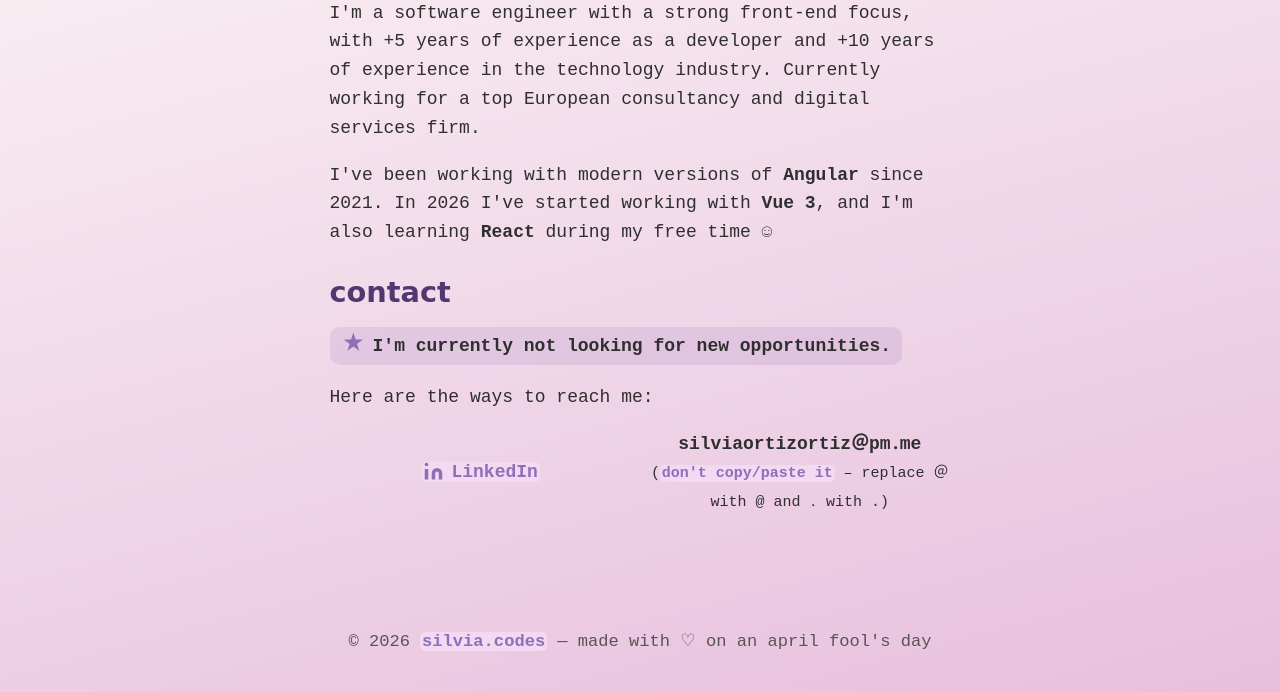
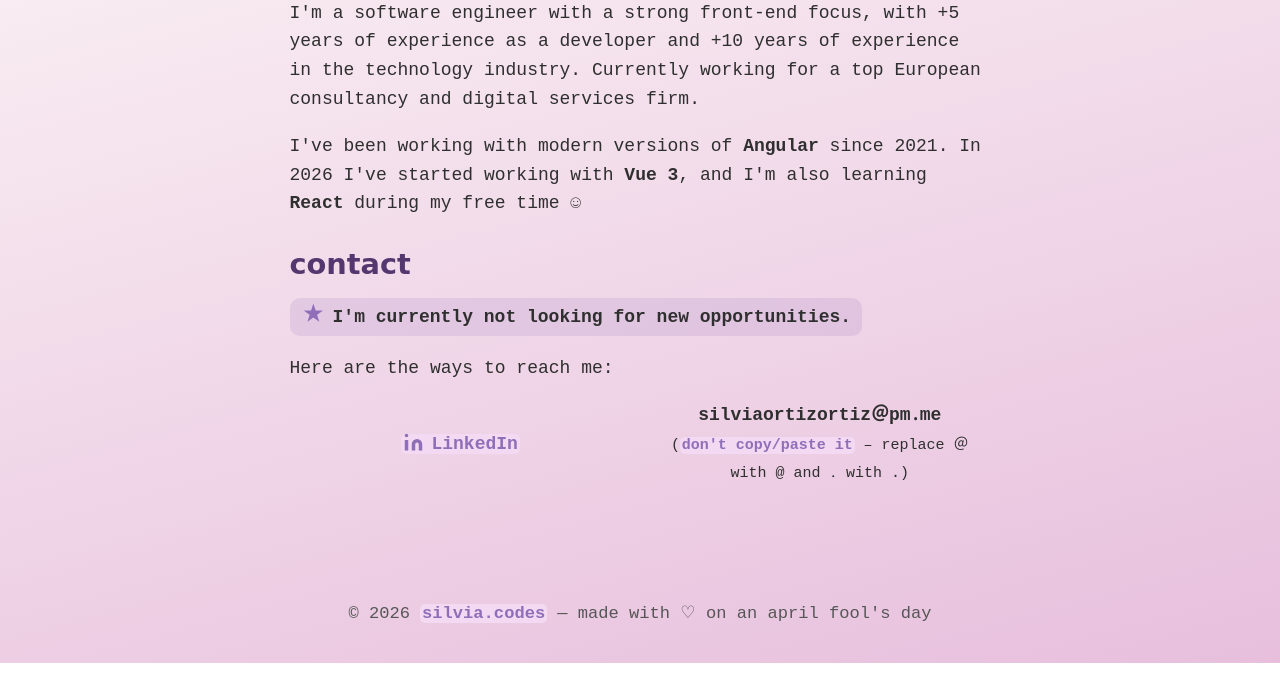
Before and after one commit to Shirubia/silvia.codes, a website: page index.html in a window 1280 px wide. Shown: the part 277-969 px from the top of the page. After the commit the page ends 940 px from the top, so only its background shows below. Drawn offline with Linux system fonts and the light colour scheme; a web font is replaced by a local one.

Commit message:
💄 Refine styles

```diff
--- a/styles/main.scss
+++ b/styles/main.scss
@@ -33,6 +33,7 @@ html {
   min-height: 100%;
   background: linear-gradient(165deg, var(--bg-1), var(--bg-2));
   background-attachment: fixed;
+  scroll-behavior: smooth;
 }
 
 body {
@@ -45,13 +46,8 @@ body {
   color: var(--text-color);
   background: transparent;
   line-height: 1.6;
-  margin: 0;
-  padding: 0;
   min-height: 100vh;
-  font-family: "Inconsolata", monospace;
-  color: var(--text-color);
   background: linear-gradient(165deg, var(--bg-1), var(--bg-2));
-  line-height: 1.6;
 }
 
 header,
@@ -86,7 +82,7 @@ footer {
 
 .site-footer__inner,
 .content-wrapper {
-  width: min(100%, 720px);
+  width: min(100%, 800px);
   margin: 0 auto;
 }
 
@@ -301,6 +297,12 @@ a[href*="linkedin"]::before {
   }
 }
 
+@media (min-width: 1281px) {
+  :root {
+    font-size: 22px;
+  }
+}
+
 @keyframes enter {
   0% {
     opacity: 0;
```
Also changed, not shown: styles/main.css.
